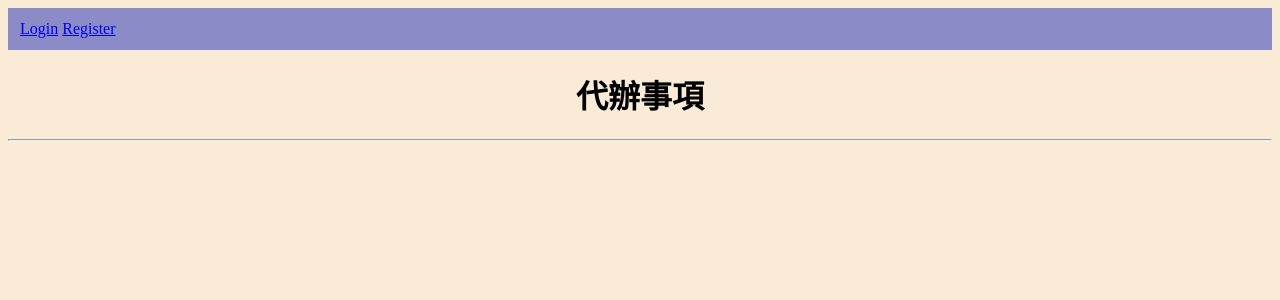
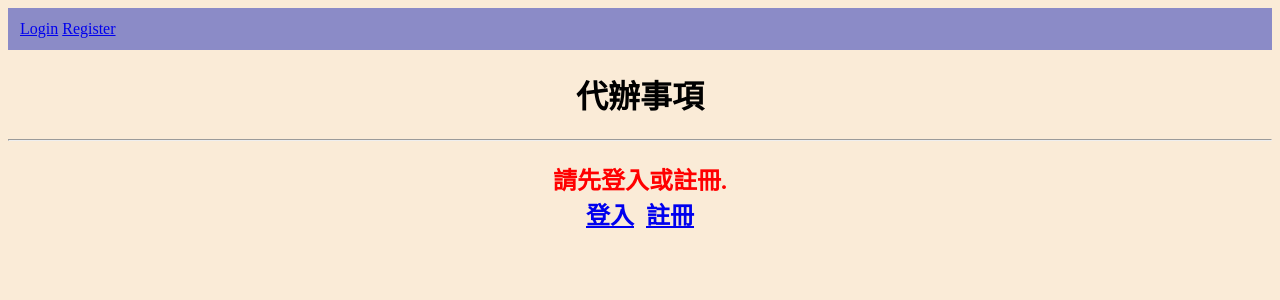
Before and after one commit to tonyc1gg1/todolist, a Django app: page / in a window 1280 px wide. Shown: the top 300 px of the page. Run offline with Django 5.2, Linux system fonts and the light colour scheme; data that the repository does not hold is empty.

Commit message:
完成使用者功能

```diff
--- a/todo/templates/todo/todolist.html
+++ b/todo/templates/todo/todolist.html
@@ -5,6 +5,16 @@
 {% block content %}
 <h1>代辦事項</h1>
 <hr>
+
+{% if not todos %}
+<h2 style="color: red;">請先登入或註冊.
+    <br>
+    <a href="{% url 'login' %}">登入</a>&nbsp;
+    <a href="{% url 'register' %}">註冊</a>
+</h2>
+
+{% endif %}
+
 {% for todo in todos %}
 <small>{{todo.created}}</small>
     <h1>{{todo.id}}</h1>
@@ -18,6 +28,5 @@
     <p style="color: red;">重要</p>
     {% endif %}
     <hr>
-
 {% endfor %}
 {% endblock %}
--- a/todo/views.py
+++ b/todo/views.py
@@ -5,9 +5,11 @@ from .models import Todo
 # Create your views here.
 def todolist(request):
     user = request.user
-    todos = Todo.objects.all()
-    # get 唯一 filter 篩選
-    # todos = Todo.objects.filter(id=1)
+    todos = None
+    if user.is_authenticated:
+        todos = Todo.objects.filter(user=request.user)
+        # get 唯一 filter 篩選
+        # todos = Todo.objects.filter(id=1)
     print(todos)
     result = {"todos": todos, "user": user}
     return render(request, "todo/todolist.html", result)
--- a/user/views.py
+++ b/user/views.py
@@ -52,6 +52,7 @@ def user_register(request):
                 user = User.objects.create_user(username=username, password=password1)
                 user.save()
                 message = "註冊成功~!"
+                return redirect("login")
 
     else:
         form = UserCreationForm()
```
Lines whose indentation alone changed are shown as unchanged.
